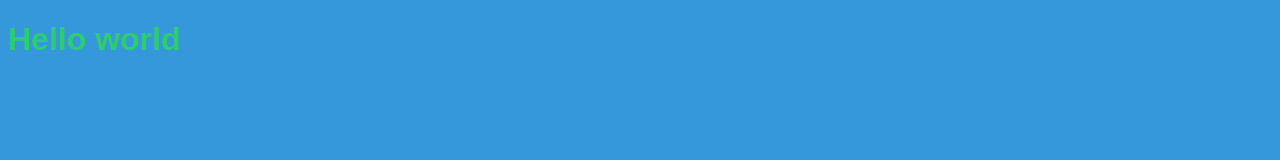
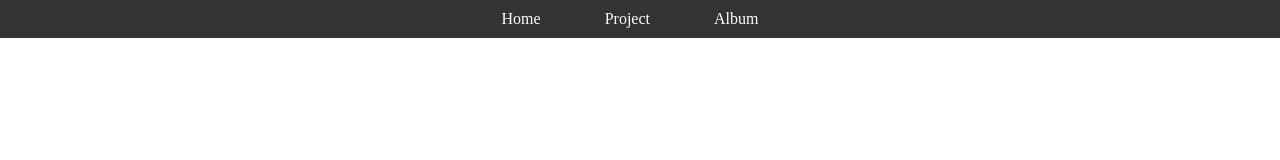
Before and after one commit to Tonyl3260/Portfolio, a plain HTML site: page index.html in a window 1280 px wide. Drawn offline with Linux system fonts and the light colour scheme.

Commit message:
setup navbar

```diff
--- a/index.html
+++ b/index.html
@@ -3,10 +3,19 @@
 <head>
     <meta charset="UTF-8">
     <meta name="viewport" content="width=device-width, initial-scale=1.0">
-    <title>Tonyl3260 Home Page</title>
+    <title>Tonyl3260 Portfolio</title>
     <link rel="stylesheet" href="css/styles.css">
 </head>
 <body>
-    <h1>Hello world</h1>
+    <header>
+        <nav class = "navbar">
+            <ul>
+                <li><a href = "index.html">Home</a></li>
+                <li><a href = "project.html">Project</a></li>
+                <li><a href = "album.html">Album</a></li>
+            </ul>
+        </nav>
+    </header>
+
 </body>
 </html>
--- a/scss/styles.scss
+++ b/scss/styles.scss
@@ -1,12 +1,51 @@
-// Test
-$primary-color: #3498db;
-$secondary-color: #2ecc71;
+$navbar-background: #333;
+$navbar-text-color: #fff;
+$navbar-hover-color: #fff;
 
-body {
-  font-family: Arial, sans-serif;
-  background-color: $primary-color;
+body{
+  margin: 0;
+  padding: 0;
 }
 
-h1 {
-  color: $secondary-color;
+.navbar {
+  background-color: $navbar-background;
+  padding: 10px;
+  text-align: center;
+
+  ul {
+    list-style-type: none;
+    margin: 0;
+    padding: 0;
+    overflow: hidden;
+  }
+
+  li {
+    display: inline;
+    margin-right: 20px;
+
+    a {
+      color: $navbar-text-color;
+      text-decoration: none;
+      padding: 20px;
+      transition: background-color 0.3s ease;
+
+      &:hover {
+        background-color: $navbar-hover-color;
+        color: $navbar-background;
+      }
+    }
+  }
 }
+
+/* Responsive navbar */
+@media screen and (max-width: 600px) {
+  .navbar ul {
+    display: flex;
+    flex-direction: column;
+    align-items: center;
+  }
+
+  .navbar li {
+    margin: 5px 0;
+  }
+}
```
Also changed, not shown: album.html (+9 -1 lines), project.html (+9 -1 lines), css/styles.css, 1 other file.
